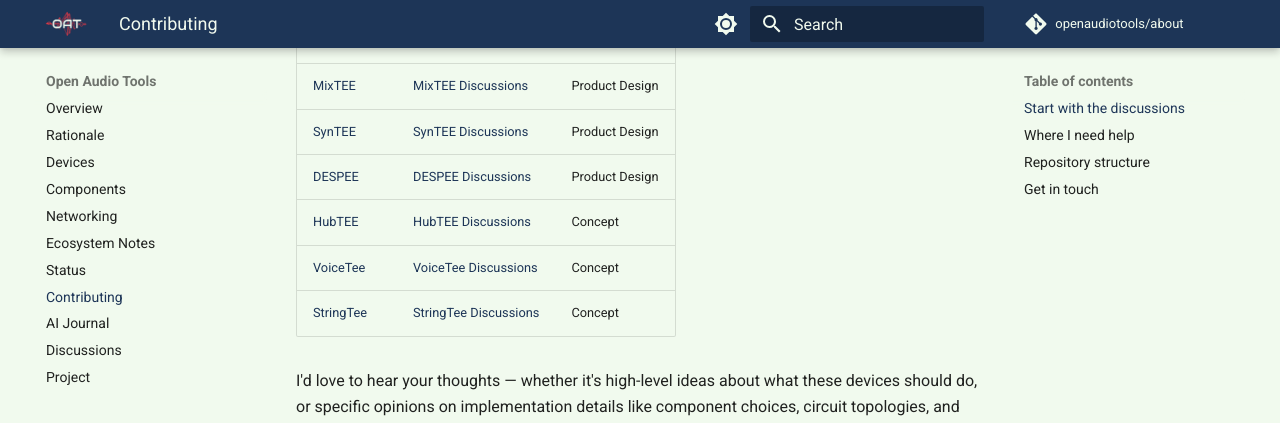
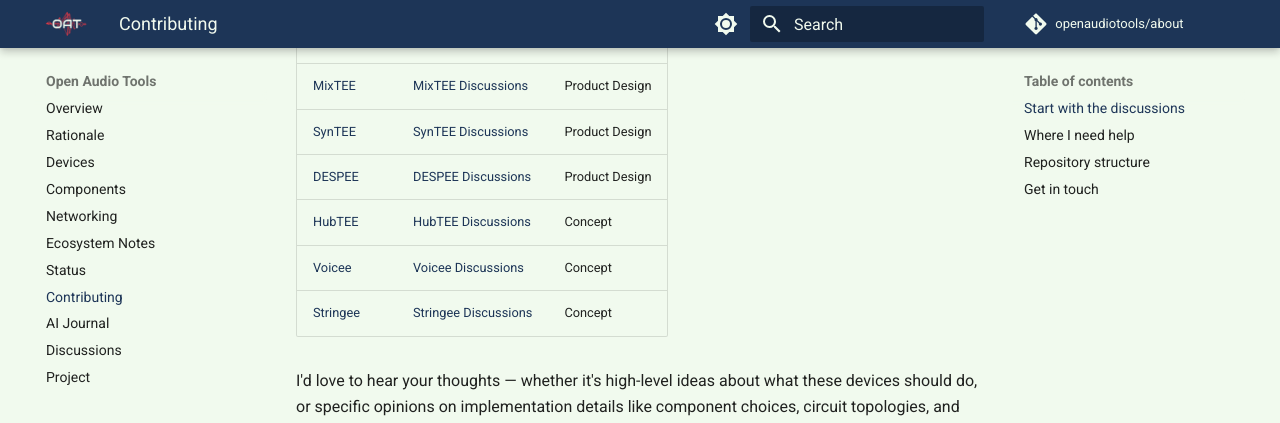
Before and after one commit to openaudiotools/about, an MkDocs documentation site: the page built from docs/contributing.md, in a window 1280 px wide and 900 px high, scrolled down 397 px. Shown: the top 423 px of the window. Built offline with MkDocs 1.6.1 and Material for MkDocs 9.7.7, drawn with Linux system fonts in a browser that asks for light colours; comment, search, counter and statistics services are not loaded.

Commit message:
Rename VoiceTee to Voicee and StringTee to Stringee
Renamed device files and updated all references across docs, device
index, contributing page, and status generation script.

Co-Authored-By: Claude Opus 4.6 (1M context) <noreply@anthropic.com>

```diff
--- a/docs/contributing.md
+++ b/docs/contributing.md
@@ -12,8 +12,8 @@ The single best thing you can do is join the [GitHub Discussions](https://github
 | [SynTEE](devices/index.md) | [SynTEE Discussions](https://github.com/openaudiotools/about/discussions/categories/syntee) | Product Design |
 | [DESPEE](components/index.md) | [DESPEE Discussions](https://github.com/openaudiotools/about/discussions/categories/despee) | Product Design |
 | [HubTEE](devices/hubtee.md) | [HubTEE Discussions](https://github.com/openaudiotools/about/discussions/categories/hubtee) | Concept |
-| [VoiceTee](devices/voicetee.md) | [VoiceTee Discussions](https://github.com/openaudiotools/about/discussions/categories/voicee) | Concept |
-| [StringTee](devices/stringtee.md) | [StringTee Discussions](https://github.com/openaudiotools/about/discussions/categories/stringee) | Concept |
+| [Voicee](devices/voicee.md) | [Voicee Discussions](https://github.com/openaudiotools/about/discussions/categories/voicee) | Concept |
+| [Stringee](devices/stringee.md) | [Stringee Discussions](https://github.com/openaudiotools/about/discussions/categories/stringee) | Concept |
 
 I'd love to hear your thoughts — whether it's high-level ideas about what these devices should do, or specific opinions on implementation details like component choices, circuit topologies, and design trade-offs. I especially appreciate constructive technical critique and concrete proposals. If you've worked with a particular codec, MCU, or connector and have a take on why it does or doesn't fit here, that kind of input is incredibly helpful.
 
```
Also changed, not shown: docs/README.md (+2 -2 lines), docs/devices/index.md (+6 -6 lines), docs/devices/stringee.md (renamed from docs/devices/stringtee.md, +2 -2 lines), docs/devices/voicee.md (renamed from docs/devices/voicetee.md, +2 -2 lines), 1 other file.
